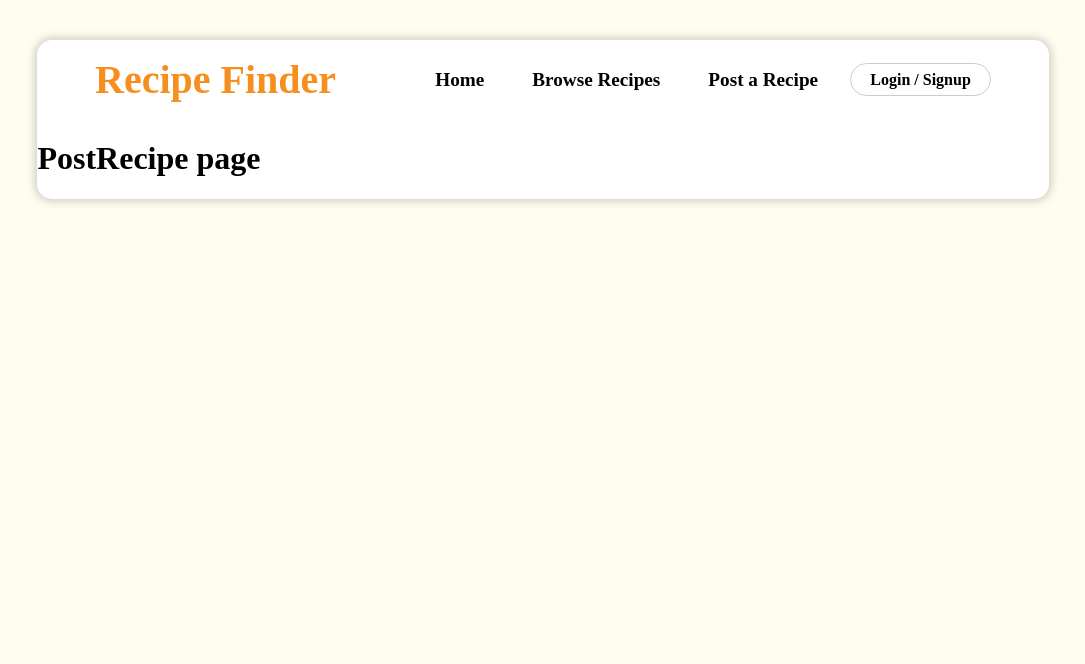
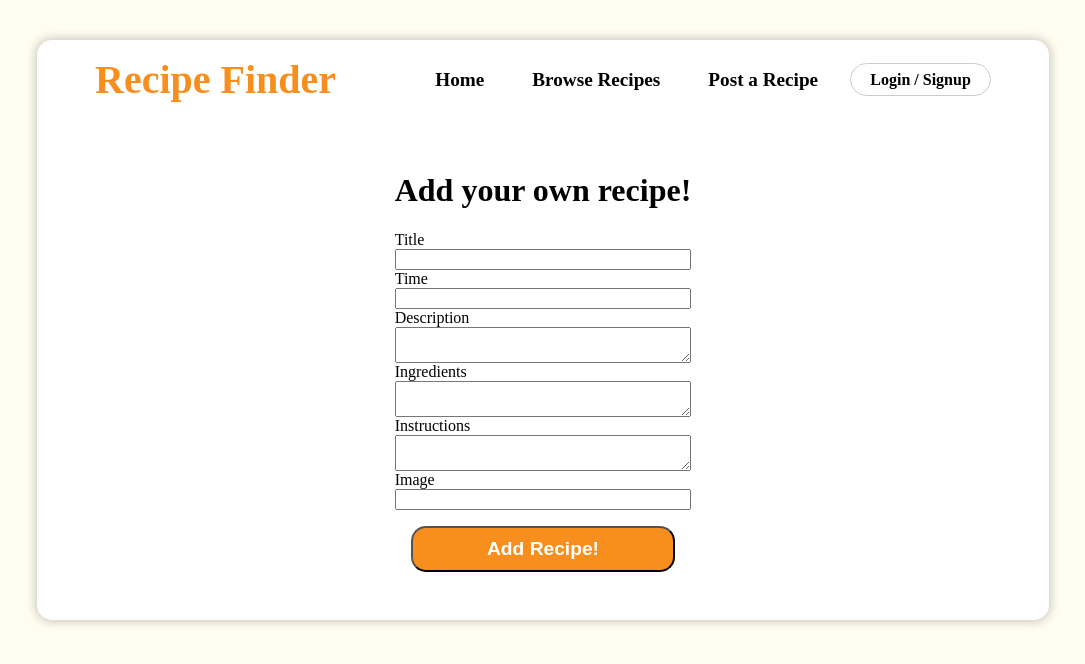
Before and after one commit to ChaseTeague1/recipefinder, a React (Create React App) app in the folder client/: page /post in a window 1280 px wide. Shown: the top 664 px of the page, without its empty margins (97-1182 px from the left). Built offline with nearby package versions, Linux system fonts and the light colour scheme.

Commit message:
making sure everything is up to date on all systems

```diff
--- a/client/src/index.css
+++ b/client/src/index.css
@@ -230,3 +230,28 @@ body {
   flex-wrap: wrap;
   justify-content: center;
 }
+
+
+/*Post recipe styling */
+.post-recipe-container{
+  display: grid;
+  justify-content: center;
+  margin: 2rem;
+}
+
+.post-recipe-container button{
+  margin: 1rem;
+  min-width: 5vw;
+  border-radius: 15px;
+  padding: 10px;
+  font-size: larger;
+  background-color: #f78f1e;
+  color: white;
+  font-weight: 900;
+}
+
+.post-recipe-container button:hover{
+  background-color: #e07b15;
+  transform: scale(1.02);
+  cursor: pointer;
+}
--- a/client/src/pages/PostRecipe.js
+++ b/client/src/pages/PostRecipe.js
@@ -3,8 +3,21 @@ import React from "react";
 
 function PostRecipe(){
     return (
-        <div>
-            <h1>PostRecipe page</h1>
+        <div className="post-recipe-container">
+            <h1>Add your own recipe!</h1>
+            <label>Title</label>
+            <input />
+            <label>Time</label>
+            <input />
+            <label>Description</label>
+            <textarea />
+            <label>Ingredients</label>
+            <textarea />
+            <label>Instructions</label>
+            <textarea />
+            <label>Image</label>
+            <input />
+            <button>Add Recipe!</button>
         </div>
     )
 }
```
